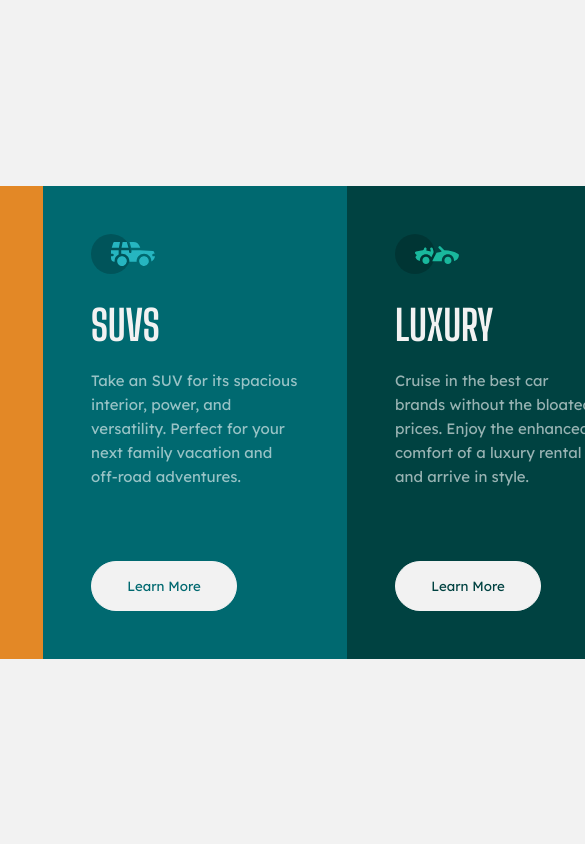
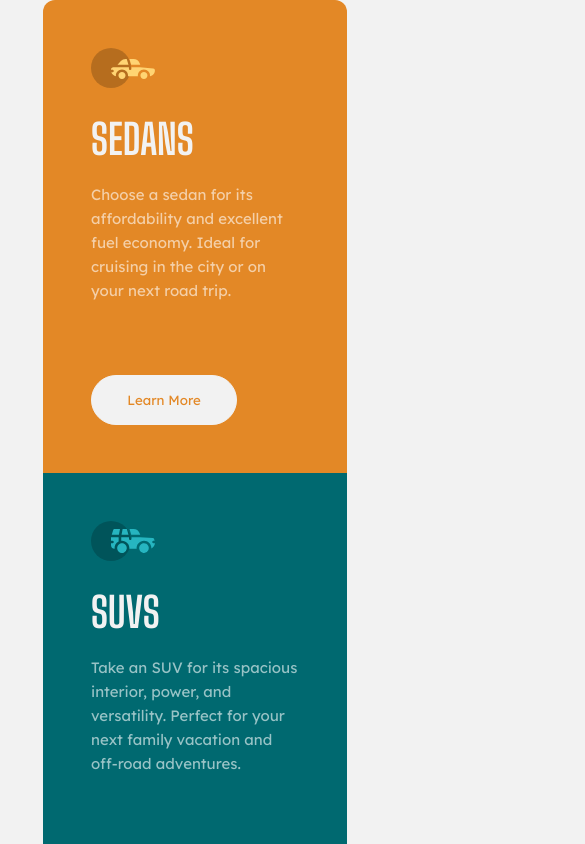
Before and after one commit to kesavan-webdev/3-column-preview-card-component-main, a plain HTML site: page index.html in a window 390 px wide. Shown: the top 844 px of the page, 585 px wide, since content can reach past the window. Drawn offline with Linux system fonts and the light colour scheme.

Commit message:
created responsiveness to mobile view

```diff
--- a/styles/style.css
+++ b/styles/style.css
@@ -83,3 +83,23 @@ img {
 .card-right .btn {
   color: hsl(179, 100%, 13%);
 }
+
+/* media query for mobile responsive */
+
+@media screen and (max-width: 600px) {
+  /* body {
+    width: 100vw;
+    height: 100vh;
+  } */
+  .main-card {
+    display: flex;
+    flex-direction: column;
+    height: 100vh;
+  }
+  .card-left {
+    border-radius: 12px 12px 0px 0px;
+  }
+  .card-right {
+    border-radius: 0px 0px 12px 12px;
+  }
+}
```
